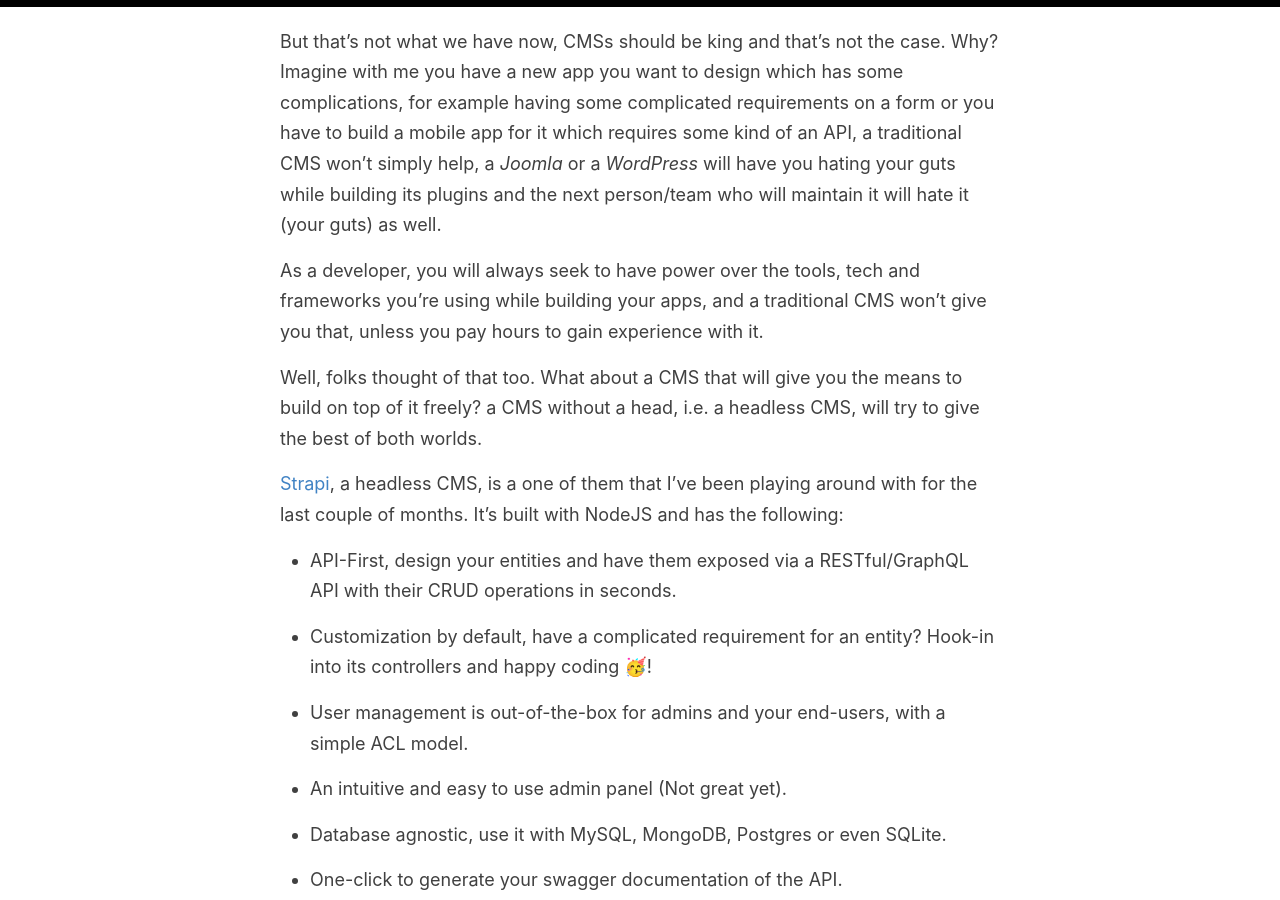
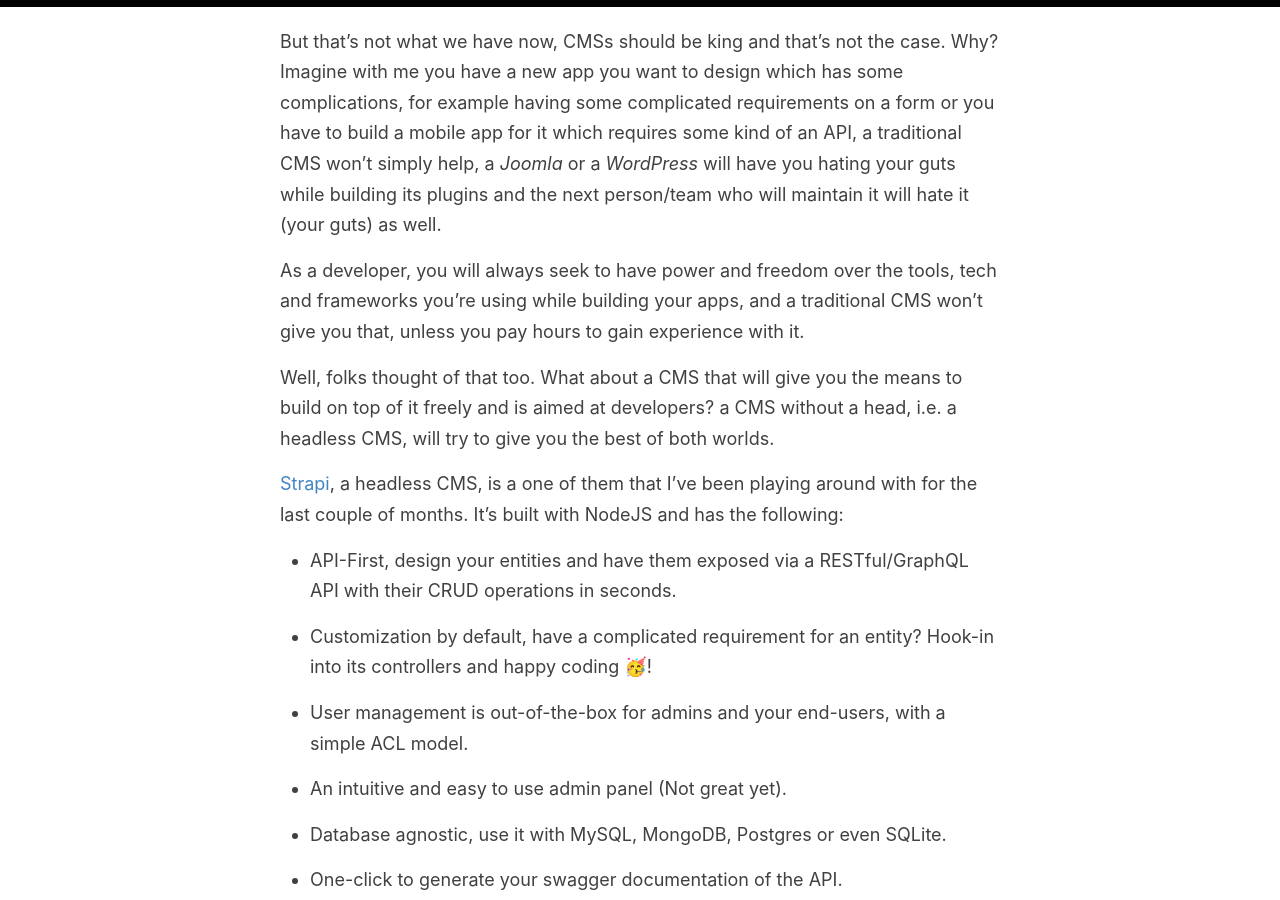
Before and after one commit to bass3l/bass3l.me, a Jekyll site: the page built from _posts/2020-10-11-strapi-a-cms-without-a-head.md, in a window 1280 px wide and 900 px high, scrolled down 1004 px. Built offline with Jekyll 4.4.1, drawn with Linux system fonts in a browser that asks for light colours.

```diff
--- a/_posts/2020-10-11-strapi-a-cms-without-a-head.md
+++ b/_posts/2020-10-11-strapi-a-cms-without-a-head.md
@@ -22,9 +22,9 @@
 
 But that's not what we have now, CMSs should be king and that's not the case. Why? Imagine with me you have a new app you want to design which has some complications, for example having some complicated requirements on a form or you have to build a mobile app for it which requires some kind of an API, a traditional CMS won't simply help, a *Joomla* or a *WordPress* will have you hating your guts while building its plugins and the next person/team who will maintain it will hate it (your guts) as well.
 
-As a developer, you will always seek to have power over the tools, tech and frameworks you're using while building your apps, and a traditional CMS won't give you that, unless you pay hours to gain experience with it.
+As a developer, you will always seek to have power and freedom over the tools, tech and frameworks you're using while building your apps, and a traditional CMS won't give you that, unless you pay hours to gain experience with it.
 
-Well, folks thought of that too. What about a CMS that will give you the means to build on top of it freely? a CMS without a head, i.e. a headless CMS, will try to give the best of both worlds.
+Well, folks thought of that too. What about a CMS that will give you the means to build on top of it freely and is aimed at developers? a CMS without a head, i.e. a headless CMS, will try to give you the best of both worlds.
 
 [Strapi](https://strapi.io), a headless CMS, is a one of them that I've been playing around with for the last couple of months. It's built with NodeJS and has the following:
 
```
